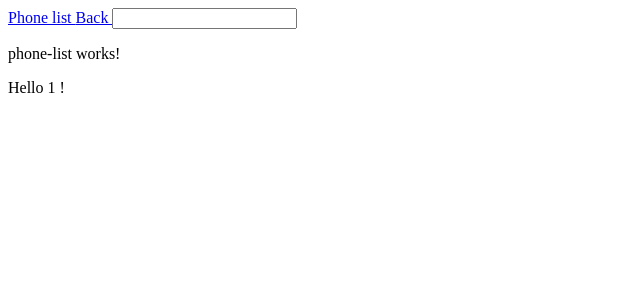
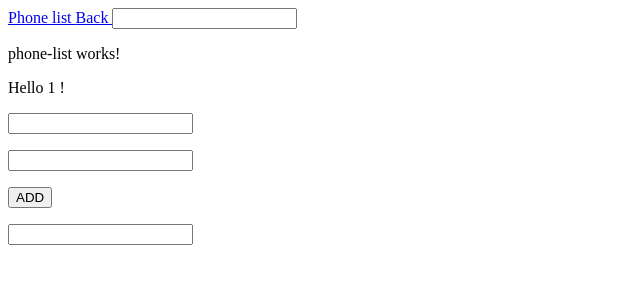
Before and after one commit to JogiJosephGeorge/GrigarysPage, an Angular app: page /phonelist in a window 1280 px wide. Shown: the top 300 px of the page, without its empty margins (0-640 px from the left). Built offline with nearby package versions, Linux system fonts and the light colour scheme.

Commit message:
text box

```diff
--- a/src/app/AppData.ts
+++ b/src/app/AppData.ts
@@ -1,5 +1,5 @@
 export class AppData {
-  name: string;
+  name: String;
   constructor() {
     this.name = '';
      console.log('app data created');
--- a/src/app/app.module.ts
+++ b/src/app/app.module.ts
@@ -5,11 +5,13 @@ import { FormsModule } from '@angular/forms';
 import { AppRoutingModule } from './app-routing.module';
 import { AppComponent } from './app.component';
 import { PhoneListComponent } from './phone-list/phone-list.component';
+import { HeaderComponent } from './header/header.component';
 
 @NgModule({
   declarations: [
     AppComponent,
-    PhoneListComponent
+    PhoneListComponent,
+    HeaderComponent
   ],
   imports: [
     BrowserModule,
--- /dev/null
+++ b/src/app/header/header.component.html
@@ -0,0 +1 @@
+<p>header works!</p>
--- /dev/null
+++ b/src/app/header/header.component.ts
@@ -0,0 +1,15 @@
+import { Component, OnInit } from '@angular/core';
+
+@Component({
+  selector: 'app-header',
+  templateUrl: './header.component.html',
+  styleUrls: ['./header.component.css']
+})
+export class HeaderComponent implements OnInit {
+
+  constructor() { }
+
+  ngOnInit(): void {
+  }
+
+}
--- a/src/app/phone-list/phone-list.component.html
+++ b/src/app/phone-list/phone-list.component.html
@@ -3,3 +3,9 @@
 <p>phone-list works!</p>
 
 <p>Hello 1 {{ data.name }}!</p>
+
+
+<p><input type="number" class="form-control" id="name" required [(ngModel)]="data.name" /></p>
+<p><input type="number" class="form-control" id="name" required [(ngModel)]="data.name" /></p>
+<p><button type="button" mdbBtn color="primary" mdbWavesEffect>ADD</button></p>
+<p><input type="number" class="form-control" id="name" required [(ngModel)]="data.name" /></p>
```
Also changed, not shown: src/app/phone-list/phone-list.component.ts (+6 -1 lines), src/app/header/header.component.css (added), 1 other file (tests, documents, lock files or other folders).
